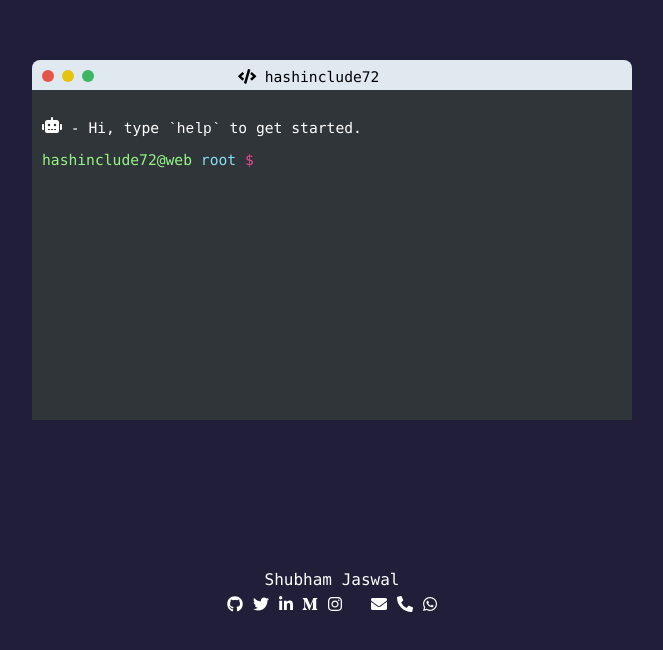
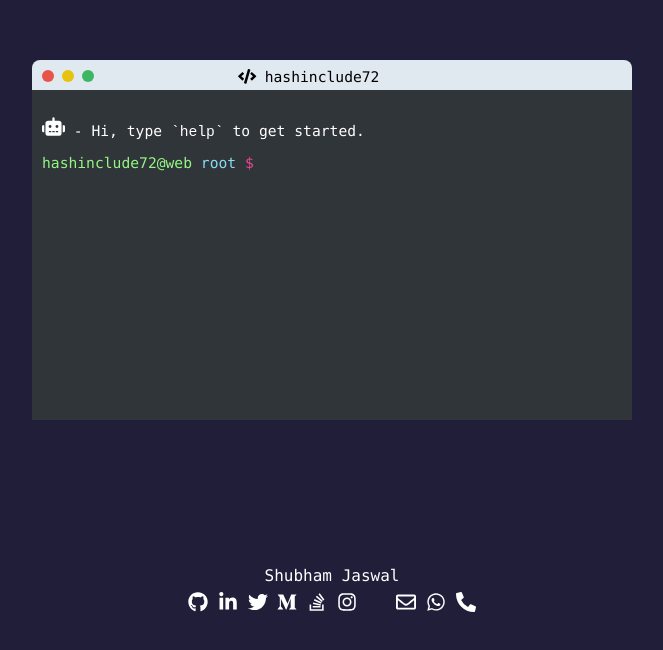
Before and after one commit to hashinclude72/hashinclude72.github.io, a website: page index.html in a window 1280 px wide. Shown: the part 148-798 px from the top of the page, without its empty margins (308-971 px from the left). Drawn offline with nearby package versions, Linux system fonts and the light colour scheme.

Commit message:
footer styling

```diff
--- a/index.html
+++ b/index.html
@@ -46,7 +46,7 @@
       <div class="heading"><i class="fas fa-code"></i> hashinclude72</div>
     </header>
     <div id="terminal">
-      <p><span class=""><i class="fas fa-robot" style="width: 20px;height: 20px;"></i></span> - Hi, type
+      <p><span class=""><i class="fas fa-robot" style="width: 23px;height: 23px;"></i></span> - Hi, type
         <code>`help`</code> to get started.</p>
       <p class="hidden">
         <span class="prompt">
@@ -61,18 +61,38 @@
 
   <div class="footer">
     <p>Shubham Jaswal</p>
-    <a class="site-code" target="_blank" href="https://github.com/hashinclude72"><i class="fab fa-github"></i></a>
-    <a class="site-code" target="_blank" href="https://twitter.com/hashinclude72"><i class="fab fa-twitter"></i></a>
-    <a class="site-code" target="_blank" href="https://linkedin.com/in/hashinclude72"><i
-        class="fab fa-linkedin-in"></i></a>
-    <a class="site-code" target="_blank" href="https://medium.com/@hashinclude72"><i class="fab fa-medium-m"></i></a>
-    <a class="site-code" target="_blank" href="https://instagram.com/hashinclude72"><i class="fab fa-instagram"></i></a>
+    <a class="site-code" target="_blank" href="https://github.com/hashinclude72">
+      <i class="fab fa-github icon-size"></i>
+    </a>
+    <a class="site-code" target="_blank" href="https://linkedin.com/in/hashinclude72">
+      <i class="fab fa-linkedin-in icon-size"></i>
+    </a>
+    <a class="site-code" target="_blank" href="https://twitter.com/hashinclude72">
+      <i class="fab fa-twitter icon-size"></i>
+    </a>
+    <a class="site-code" target="_blank" href="https://medium.com/@hashinclude72">
+      <i class="fab fa-medium-m icon-size"></i>
+    </a>
+    <a class="site-code" target="_blank" href="https://stackoverflow.com/users/7205694/hashinclude72">
+      <i class="fab fa-stack-overflow icon-size"></i>
+    </a>
+    <!-- <a class="site-code" target="_blank" href="">
+      <i class="fab fa-reddit-alien icon-size"></i>
+    </a> -->
+    <a class="site-code" target="_blank" href="https://instagram.com/hashinclude72">
+      <i class="fab fa-instagram icon-size"></i>
+    </a>
     <span class='padding-left'></span>
-    <a class="site-code" target="_blank" href="mailto:shubhamjaswal772@gmail.com?subject=&body="><i
-        class="fas fa-envelope"></i></a>
-    <a class="site-code" target="_blank" href="tel:+91 7807069772"><i class="fas fa-phone-alt"></i></a>
-    <a class="site-code" target="_blank" href="https://wa.me/917807069772?text=Hi%20Shubham"><i
-        class="fab fa-whatsapp"></i></a>
+
+    <a class="site-code" target="_blank" href="mailto:shubhamjaswal772@gmail.com?subject=&body=">
+      <i class="far fa-envelope icon-size"></i>
+    </a>
+    <a class="site-code" target="_blank" href="https://wa.me/917807069772?text=Hi%20Shubham">
+      <i class="fab fa-whatsapp icon-size"></i>
+    </a>
+    <a class="site-code" target="_blank" href="tel:+91 7807069772">
+      <i class="fas fa-phone-alt icon-size"></i>
+    </a>
   </div>
 
 </body>
--- a/styles/main.less
+++ b/styles/main.less
@@ -157,6 +157,10 @@ body {
     font-weight: bold;
     color: white;
   }
+  .icon-size {
+    width: 20px;
+    height: 20px;
+  }
 }
 
 .terminal-data {
@@ -169,7 +173,7 @@ body {
 }
 
 .padding-left {
-  padding-left: 20px;
+  padding-left: 30px;
 }
 
 a {
```
